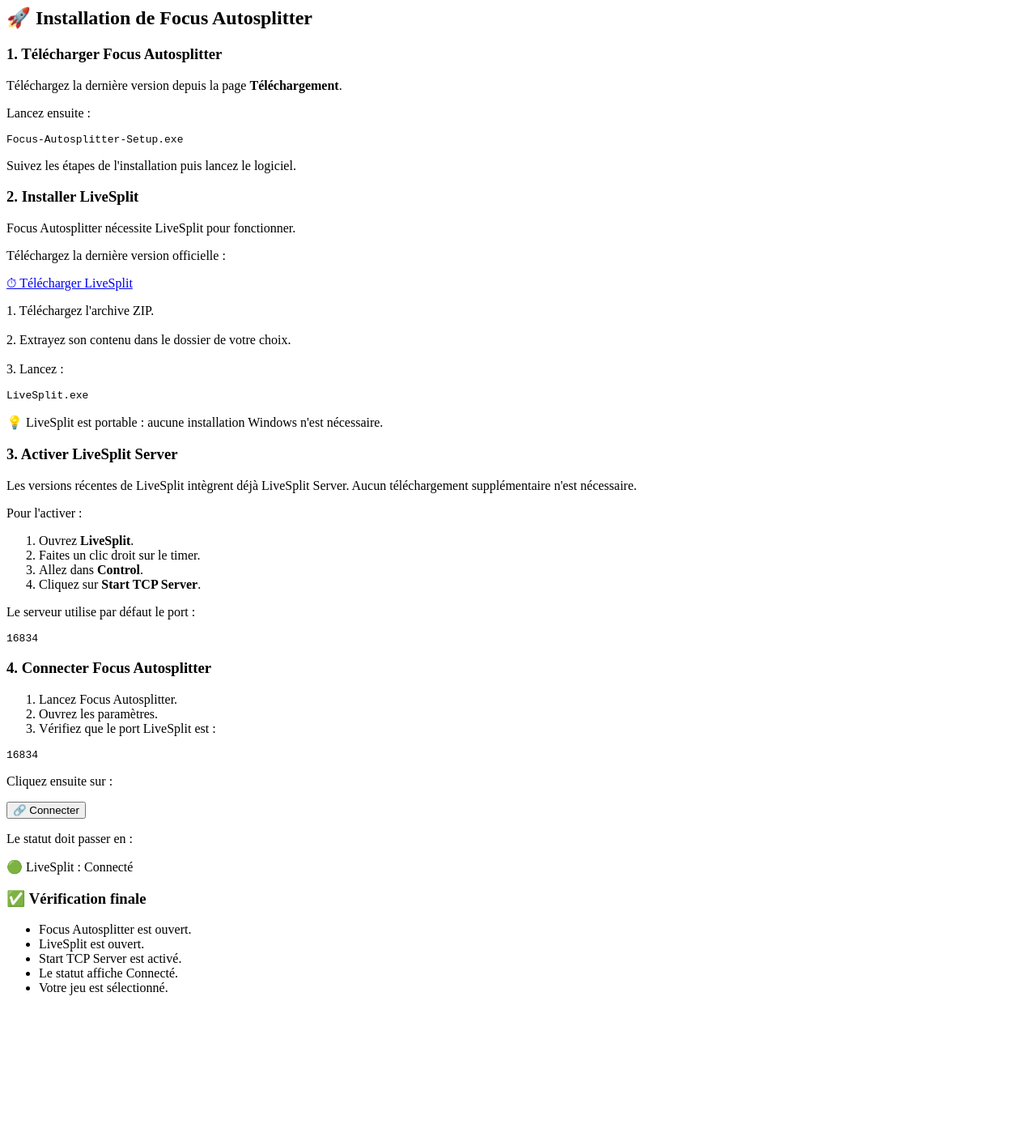
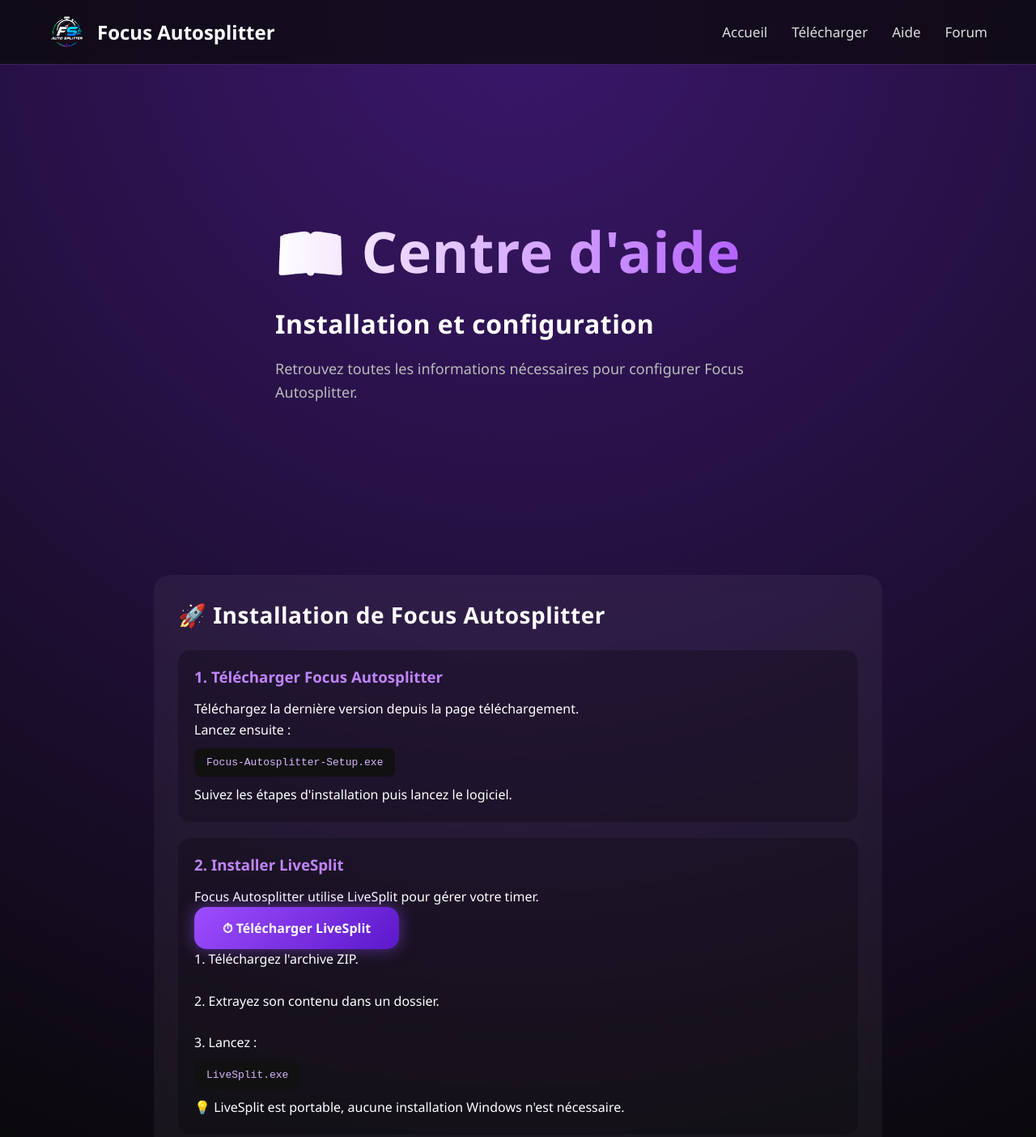
Before and after one commit to lilianhornyluxereau-hue/focus-autosplitter-website, a website: page help.html in a window 1280 px wide. Shown: the top 1404 px of the page at 81% size. Before the commit the page ends 1245 px from the top, so only its background shows below. Drawn offline with Linux system fonts and the light colour scheme.

Commit message:
help css add

```diff
--- a/help.html
+++ b/help.html
@@ -1,27 +1,68 @@
-<div class="help-card">
+<!doctype html>
+<html lang="fr">
+  <head>
+    <meta charset="UTF-8" />
+
+    <meta name="viewport" content="width=device-width, initial-scale=1.0" />
+
+    <title>Aide - Focus Autosplitter</title>
+
+    <link rel="stylesheet" href="CSS/style.css" />
+
+    <link rel="stylesheet" href="CSS/help.css" />
+  </head>
+
+  <body>
+    <header>
+      <div class="logo">
+        <img src="assets/icon.png" alt="Focus Autosplitter" />
+
+        <span>Focus Autosplitter</span>
+      </div>
+
+      <nav>
+        <a href="index.html">Accueil</a>
+
+        <a href="download.html">Télécharger</a>
+
+        <a href="help.html">Aide</a>
+
+        <a href="forum.html">Forum</a>
+      </nav>
+    </header>
+
+    <section class="hero">
+      <div>
+        <h1>📖 Centre d'aide</h1>
+
+        <h2>Installation et configuration</h2>
+
+        <p>
+          Retrouvez toutes les informations nécessaires pour configurer Focus
+          Autosplitter.
+        </p>
+      </div>
+    </section>
+
+    <section class="help-card">
       <h2>🚀 Installation de Focus Autosplitter</h2>
 
       <div class="help-step">
         <h3>1. Télécharger Focus Autosplitter</h3>
 
-    <p>
-      Téléchargez la dernière version depuis la page
-      <b>Téléchargement</b>.
-    </p>
+        <p>Téléchargez la dernière version depuis la page téléchargement.</p>
 
         <p>Lancez ensuite :</p>
 
         <code> Focus-Autosplitter-Setup.exe </code>
 
-    <p>Suivez les étapes de l'installation puis lancez le logiciel.</p>
+        <p>Suivez les étapes d'installation puis lancez le logiciel.</p>
       </div>
 
       <div class="help-step">
         <h3>2. Installer LiveSplit</h3>
 
-    <p>Focus Autosplitter nécessite LiveSplit pour fonctionner.</p>
-
-    <p>Téléchargez la dernière version officielle :</p>
+        <p>Focus Autosplitter utilise LiveSplit pour gérer votre timer.</p>
 
         <a
           class="button"
@@ -34,7 +75,7 @@
         <p>
           1. Téléchargez l'archive ZIP.<br /><br />
 
-      2. Extrayez son contenu dans le dossier de votre choix.<br /><br />
+          2. Extrayez son contenu dans un dossier.<br /><br />
 
           3. Lancez :
         </p>
@@ -42,7 +83,8 @@
         <code> LiveSplit.exe </code>
 
         <p>
-      💡 LiveSplit est portable : aucune installation Windows n'est nécessaire.
+          💡 LiveSplit est portable, aucune installation Windows n'est
+          nécessaire.
         </p>
       </div>
 
@@ -50,8 +92,8 @@
         <h3>3. Activer LiveSplit Server</h3>
 
         <p>
-      Les versions récentes de LiveSplit intègrent déjà LiveSplit Server. Aucun
-      téléchargement supplémentaire n'est nécessaire.
+          Les versions récentes de LiveSplit intègrent déjà LiveSplit Server.
+          Aucun téléchargement supplémentaire n'est nécessaire.
         </p>
 
         <p>Pour l'activer :</p>
@@ -61,12 +103,12 @@
 
           <li>Faites un clic droit sur le timer.</li>
 
-      <li>Allez dans <b>Control</b>.</li>
+          <li>Cliquez sur <b>Control</b>.</li>
 
           <li>Cliquez sur <b>Start TCP Server</b>.</li>
         </ol>
 
-    <p>Le serveur utilise par défaut le port :</p>
+        <p>Le port utilisé est :</p>
 
         <code> 16834 </code>
       </div>
@@ -79,33 +121,77 @@
 
           <li>Ouvrez les paramètres.</li>
 
-      <li>Vérifiez que le port LiveSplit est :</li>
+          <li>Vérifiez le port LiveSplit.</li>
         </ol>
 
         <code> 16834 </code>
 
-    <p>Cliquez ensuite sur :</p>
-
-    <button class="fake-button">🔗 Connecter</button>
-
-    <p>Le statut doit passer en :</p>
+        <p>Cliquez ensuite sur le bouton connexion.</p>
 
         <p class="success">🟢 LiveSplit : Connecté</p>
       </div>
+    </section>
+
+    <section class="help-card">
+      <h2>🎮 Configuration des jeux</h2>
 
       <div class="help-step">
-    <h3>✅ Vérification finale</h3>
+        <h3>🍄 Super Mario Odyssey</h3>
 
-    <ul>
-      <li>Focus Autosplitter est ouvert.</li>
+        <p>
+          Sélectionnez la fenêtre du jeu et vérifiez que l'aperçu fonctionne.
+        </p>
+      </div>
 
-      <li>LiveSplit est ouvert.</li>
+      <div class="help-step">
+        <h3>🏔 Celeste</h3>
 
-      <li>Start TCP Server est activé.</li>
+        <p>Sélectionnez Celeste.exe dans Focus Autosplitter.</p>
+      </div>
 
-      <li>Le statut affiche Connecté.</li>
+      <div class="help-step">
+        <h3>🗡 Zelda BOTW</h3>
 
-      <li>Votre jeu est sélectionné.</li>
-    </ul>
+        <p>
+          Sélectionnez votre émulateur puis vérifiez la connexion LiveSplit.
+        </p>
       </div>
+    </section>
+
+    <section class="help-card">
+      <h2>❓ Questions fréquentes</h2>
+
+      <div class="help-step">
+        <h3>Le jeu n'est pas détecté</h3>
+
+        <p>Vérifiez que la bonne fenêtre est sélectionnée.</p>
       </div>
+
+      <div class="help-step">
+        <h3>LiveSplit reste déconnecté</h3>
+
+        <p>
+          Vérifiez que Start TCP Server est activé et que le port est 16834.
+        </p>
+      </div>
+
+      <div class="help-step">
+        <h3>L'aperçu est noir</h3>
+
+        <p>Essayez de relancer le jeu ou Focus Autosplitter.</p>
+      </div>
+    </section>
+
+    <section class="help-card">
+      <h2>💬 Besoin d'aide ?</h2>
+
+      <p>Un problème ? Venez demander de l'aide sur le forum.</p>
+
+      <a class="button" href="forum.html"> Accéder au forum </a>
+    </section>
+
+    <footer>© 2026 Focus Autosplitter</footer>
+
+    <script src="JS/script.js"></script>
+  </body>
+</html>
```
Lines whose indentation alone changed are shown as unchanged.
